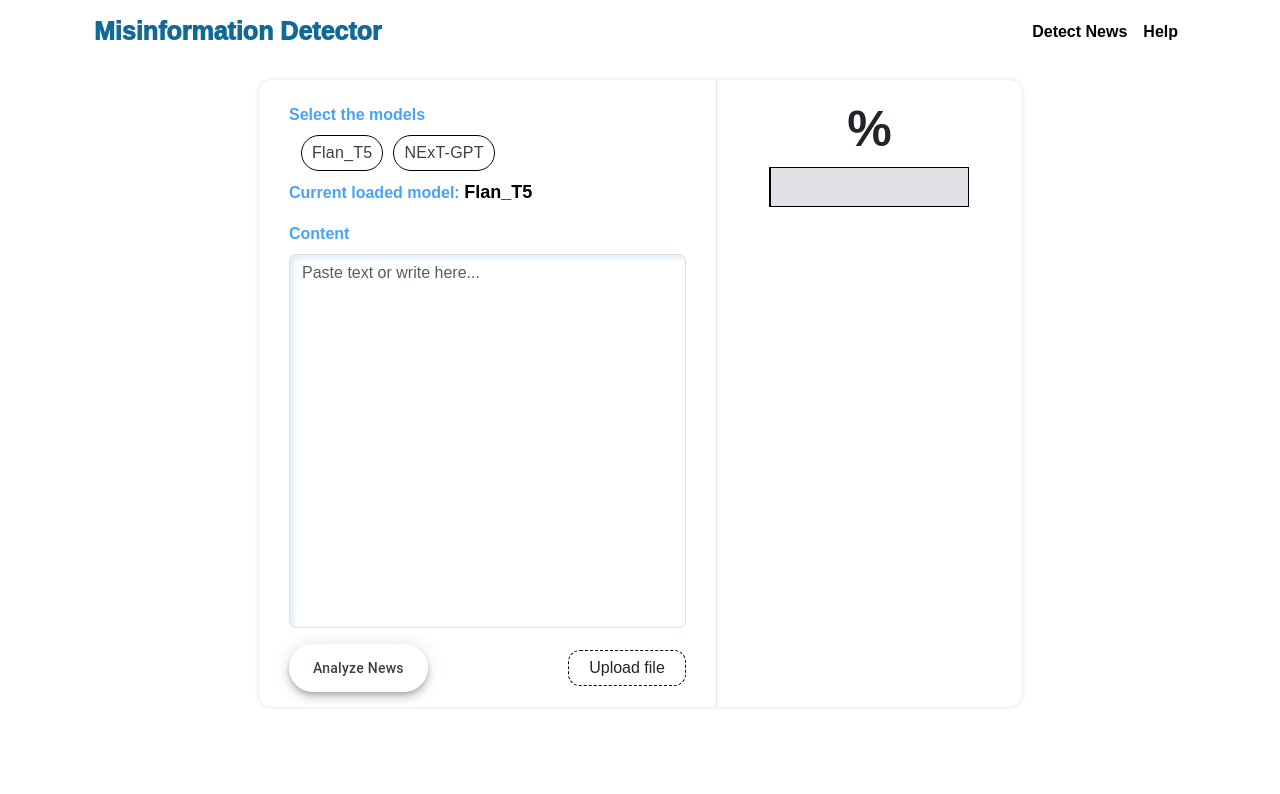
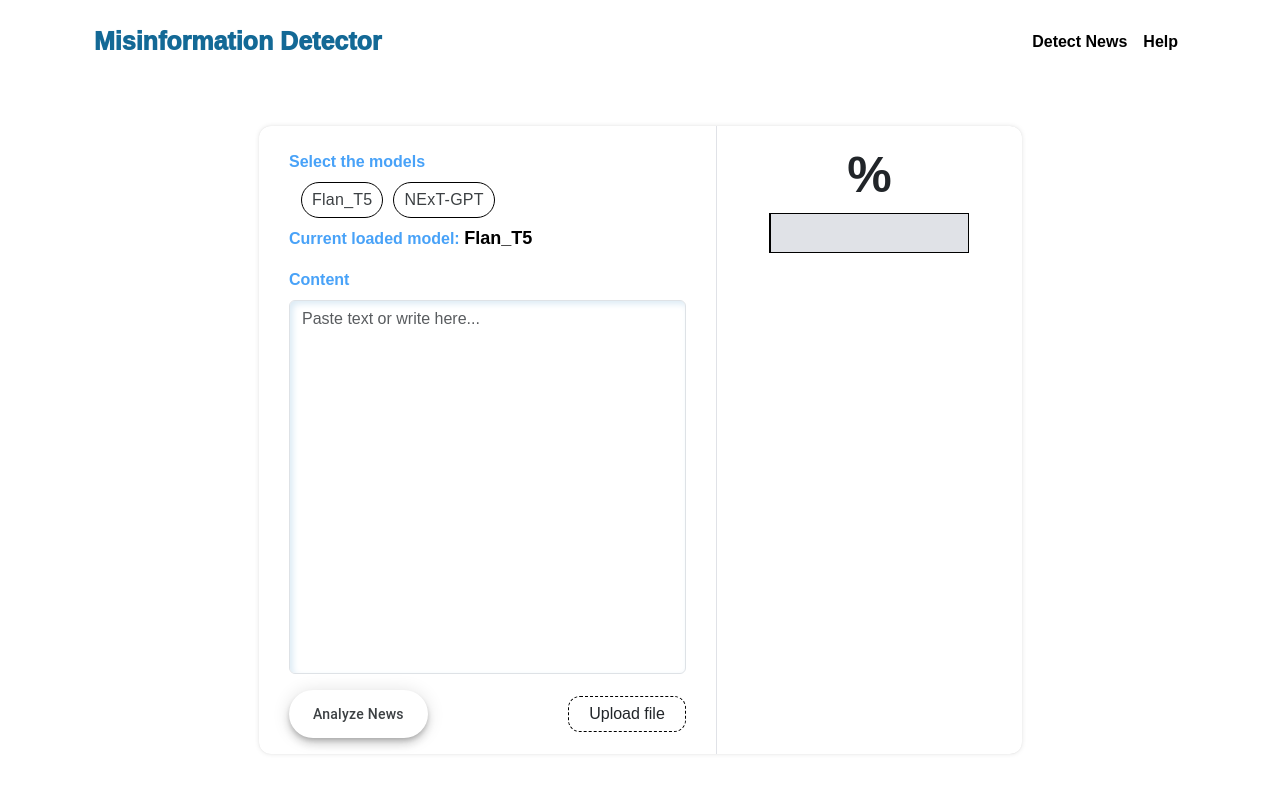
Before and after one commit to JohnnyTaiCK/FYP, a React (Create React App) app in the folder FYP/frontend/: page / in a window 1280 px wide. Shown: the top 794 px of the page. Built offline with nearby package versions, Linux system fonts and the light colour scheme.

Commit message:
28/3/2024

```diff
--- a/FYP/frontend/src/components/header.js
+++ b/FYP/frontend/src/components/header.js
@@ -5,7 +5,7 @@ import  { LinkContainer } from 'react-router-bootstrap';
 function Header() {
     return (
         <header>
-            <Container className="header-container">
+            <Container>
                 <Navbar bg="" expand="lg">
                     <Container>
                         <LinkContainer to='/'>
--- a/FYP/frontend/src/styles/index.css
+++ b/FYP/frontend/src/styles/index.css
@@ -11,9 +11,7 @@
 header {
   position: absolute;
   width: 100%;
-  top:0;
-  left: 0;
-  right: 0;
+  top: 10px;
   font-weight: bolder;
 }
 
@@ -37,6 +35,9 @@ code {
   padding-right: 25px;
   height: 100vh;
   min-height: 100vh;
+  display: flex;
+  align-items: center;
+  justify-content: center;
 }
 
 .detect-news-container {
```
